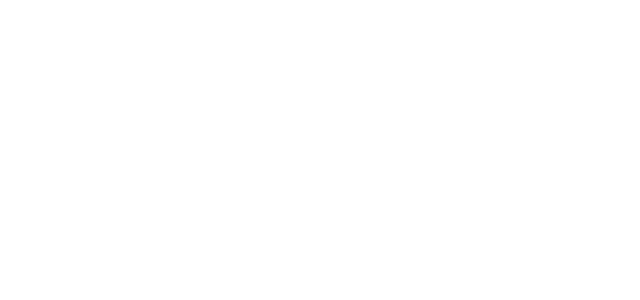
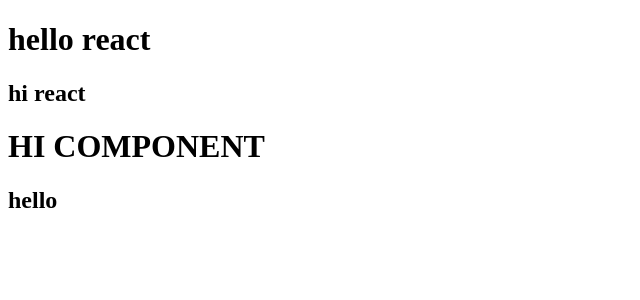
Before and after one commit to CHOHUNE/react20231031, a React (Create React App) app: page / in a window 1280 px wide. Shown: the top 300 px of the page, without its empty margins (0-640 px from the left). Built offline with nearby package versions, Linux system fonts and the light colour scheme.

Commit message:
component, 주석, jsx 사용법

```diff
--- a/src/App.js
+++ b/src/App.js
@@ -1,10 +1,31 @@
-
 function App() {
-  return (
-      <div>
-
-      </div>
-  );
+    return (
+        <div>
+            <h1> hello react </h1>
+            <h2>hi react</h2>
+            <MyComp/>
+        </div>
+    );
 }
 
+
+function MyComp() {
+    return (
+        <>
+            <h1> HI COMPONENT</h1>
+            <h2>hello</h2>
+        </>)
+
+//     return jsx 코드를 작성 가능한데 꼭 하나의 root tag여야한다.
+//     여러줄이면 ()로 감쌀 것
+//     만약 root tag가 필요 없다면
+//     fragment 사용 가능하다. (tag명이 없는 tag)
+
+}
+
+/* 보다시피 자바코드 안에 html 코드를 쓸수 있는데 jsx 코드라고 일컫는다
+ 위의 fucntion 하나를 component라고 하는데 다른 곳에서도 활용이 가능하다.
+ 브라우저가 제공하는 태그들은 소문자로 시작하고 직접 만드는 태그들은 대문자로 시작해야 한다.
+built-in component  소문자
+component 명은 대문자*/
 export default App;
```
